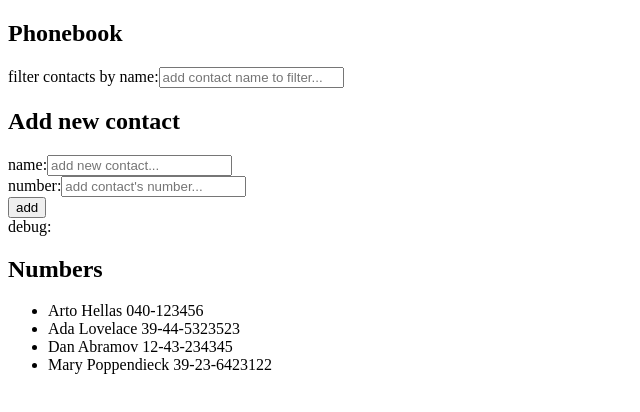
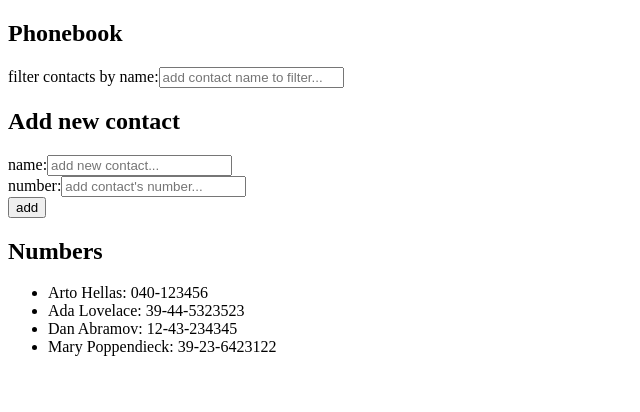
Before and after one commit to hmoilanen/Fullstack2020-part2, a React (Create React App) app: page / in a window 1280 px wide. Shown: the top 412 px of the page, without its empty margins (0-640 px from the left). Built offline with nearby package versions, Linux system fonts and the light colour scheme.

Commit message:
part 2.10 -done

```diff
--- a/src/App.js
+++ b/src/App.js
@@ -1,4 +1,7 @@
 import React, { useState } from 'react'
+import Filter from './components/Filter'
+import PersonForm from './components/PersonForm'
+import Persons from './components/Persons'
 
 const App = () => {
   const [ persons, setPersons ] = useState([
@@ -49,55 +52,26 @@ const App = () => {
     }
   }
 
-  const filteredPersons = newSearch.length > 0
-  ? persons.filter(person => person.name.toLowerCase().includes(newSearch))
-  : persons
-
   return (
     <div>
       <h2>Phonebook</h2>
-      <div>
-        filter contacts by name:
-        <input
-          value={newSearch}
-          onChange={typeNameForFiltering}
-          placeholder="add contact name to filter..."
-        />
-      </div>
-
+      <Filter
+        newSearch={newSearch}
+        typeNameForFiltering={typeNameForFiltering}
+      />
       <h2>Add new contact</h2>
-      <form onSubmit={addNewContact}>
-        <div>
-          name:
-          <input
-            value={newName}
-            onChange={typeContactName}
-            placeholder="add new contact..."
-          />
-        </div>
-        <div>
-          number:
-          <input
-            value={newNumber}
-            onChange={typeContactNumber}
-            placeholder="add contact's number..."
-          />
-        </div>
-        <div>
-          <button type="submit">add</button>
-        </div>
-      </form>
-      {/* <div>debug: {newName}</div> */}
-      <div>debug: {newSearch}</div>
-
+      <PersonForm
+        addNewContact={addNewContact}
+        newName={newName}
+        typeContactName={typeContactName}
+        newNumber={newNumber}
+        typeContactNumber={typeContactNumber}
+      />
       <h2>Numbers</h2>
-      <ul>
-        {filteredPersons.map((person, index) =>
-          <li key={person.name + index}>
-            {person.name} {person.number ? person.number : false}
-          </li>
-        )}
-      </ul>
+      <Persons
+        persons={persons}
+        newSearch={newSearch}
+      />
     </div>
   )
 }
--- /dev/null
+++ b/src/components/Filter.js
@@ -0,0 +1,16 @@
+import React from 'react'
+
+const Filter = ({ newSearch, typeNameForFiltering}) => {
+  return (
+    <div>
+        filter contacts by name:
+        <input
+          value={newSearch}
+          onChange={typeNameForFiltering}
+          placeholder="add contact name to filter..."
+        />
+      </div>
+  )
+}
+
+export default Filter
--- /dev/null
+++ b/src/components/PersonForm.js
@@ -0,0 +1,29 @@
+import React from 'react'
+
+const PersonForm = ({addNewContact, newName, typeContactName, newNumber, typeContactNumber}) => {
+  return (
+    <form onSubmit={addNewContact}>
+      <div>
+        name:
+        <input
+          value={newName}
+          onChange={typeContactName}
+          placeholder="add new contact..."
+        />
+      </div>
+      <div>
+        number:
+        <input
+          value={newNumber}
+          onChange={typeContactNumber}
+          placeholder="add contact's number..."
+        />
+      </div>
+      <div>
+        <button type="submit">add</button>
+      </div>
+    </form>
+  )
+}
+
+export default PersonForm
--- /dev/null
+++ b/src/components/Persons.js
@@ -0,0 +1,19 @@
+import React from 'react'
+
+const Persons = ({ persons, newSearch }) => {
+  const filteredPersons = newSearch.length > 0
+    ? persons.filter(person => person.name.toLowerCase().includes(newSearch.toLowerCase()))
+    : persons
+
+  return (
+    <ul>
+      {filteredPersons.map((person, index) =>
+        <li key={person.name + index}>
+          {person.name}: {person.number ? person.number : false}
+        </li>
+      )}
+    </ul>
+  )
+}
+
+export default Persons
```
